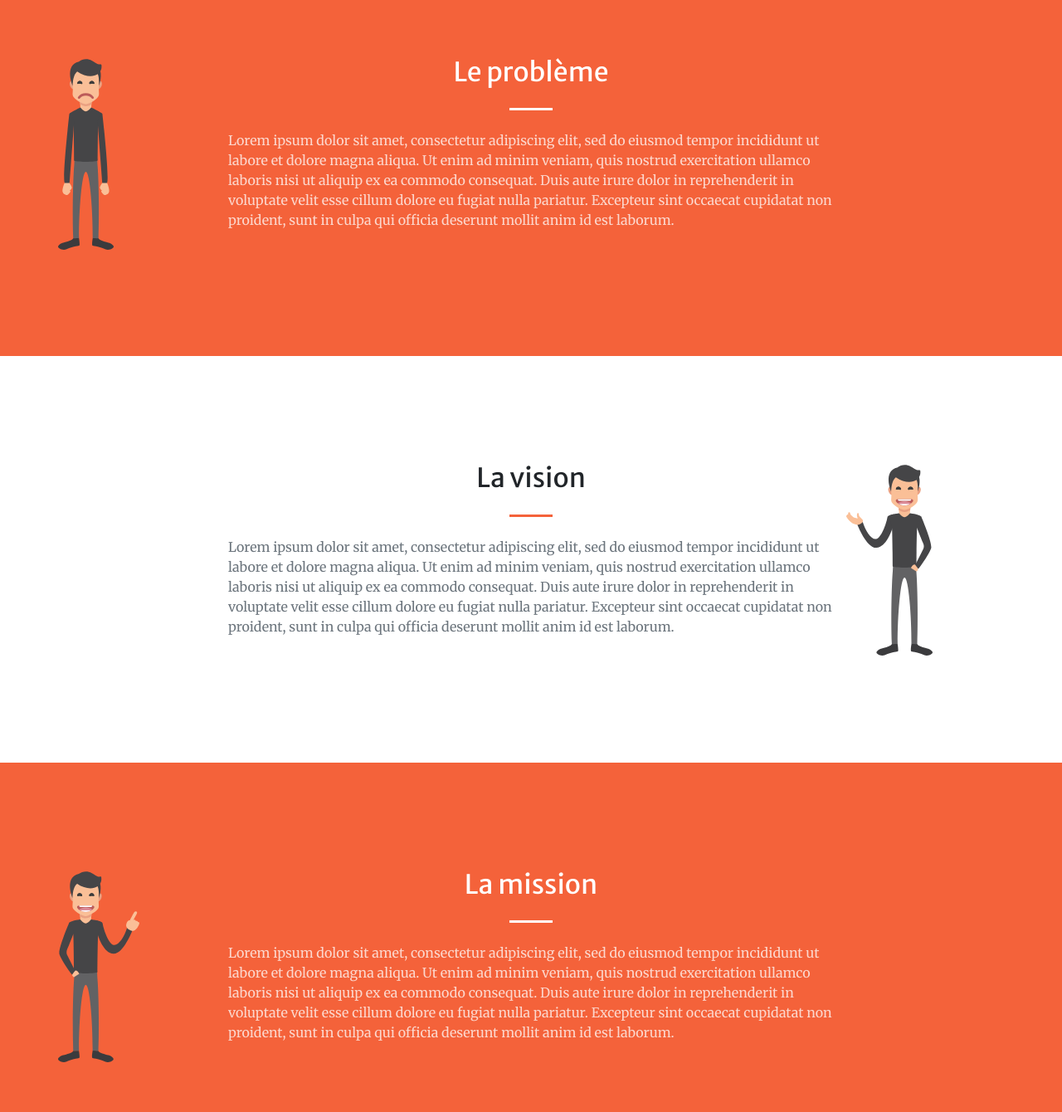
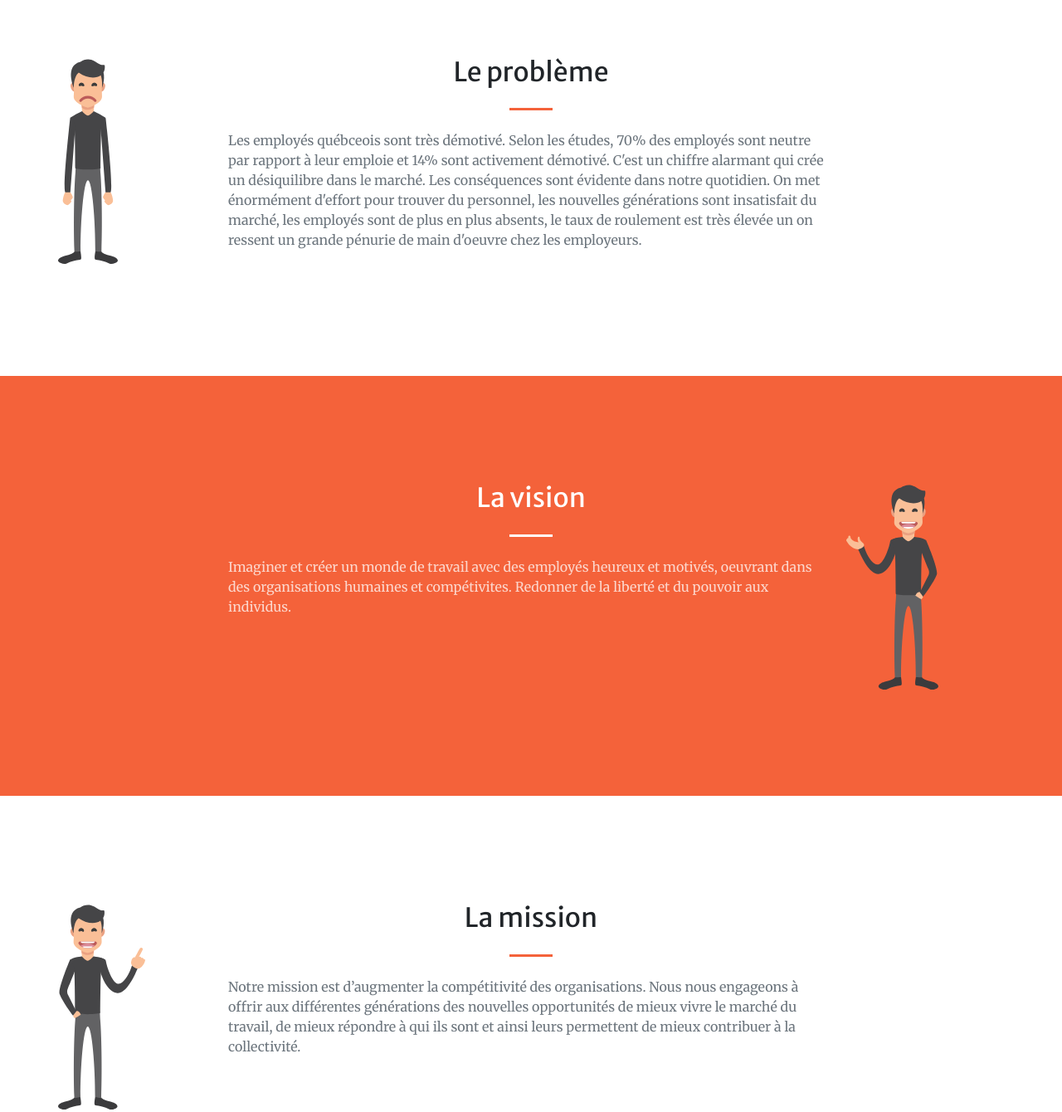
Before and after one commit to GBoucher42/GBoucher42.github.io, a plain HTML site: page index.html in a window 1280 px wide. Shown: the part 860-2200 px from the top of the page at 83% size. Drawn offline with Linux system fonts and the light colour scheme.

Commit message:
Add values to website

```diff
--- a/css/custom.css
+++ b/css/custom.css
@@ -1,13 +1,16 @@
 .sad-avatar{
+  height: 250px;
   background: url('../img/sad-avatar.svg') no-repeat;
 }
 
 .explaining-avatar{
+  height: 250px;
   background: url('../img/explaining-avatar.svg') no-repeat;
 }
 
 
 .happy-avatar{
+  height: 250px;
   background: url('../img/happy-avatar.svg') no-repeat;
 }
 
--- a/index.html
+++ b/index.html
@@ -47,6 +47,9 @@
             <a class="nav-link js-scroll-trigger" href="#mission">Mission</a>
           </li>
           <li class="nav-item">
+              <a class="nav-link js-scroll-trigger" href="#mission">Solution</a>
+            </li>
+          <li class="nav-item">
             <a class="nav-link js-scroll-trigger" href="#equipe">Équipe</a>
           </li>
         </ul>
@@ -64,9 +67,9 @@
         </div>
         <div class="col-lg-8 align-self-baseline">
           <p class="text-white-75 font-weight-light mb-5">
-            Le marché du travaille est remplit de gens démotivé qui cherchent
-            un alternative et change de constament d'emploie. TeamJob
-            est à l'écoute et propose un projet révolutionnaire
+            Pas facile d'être heureux au travail! Sommes-nous prêts pour le grand virage qui révlotionnera le marché du travail?
+            <br/>
+            TeamJob est prêt
           </p>
         </div>
       </div>
@@ -74,17 +77,21 @@
   </header>
 
   <!-- Problem Section -->
-  <section class="page-section bg-primary" id="probleme">
+  <section class="page-section" id="probleme">
     <div class="container">
       <div class="row ">
         <div class="col-sm-2 sad-avatar" >
         </div>
         <div class="col-lg-8">
-          <h2 class="text-white mt-0 justify-content-center text-center">Le problème</h2>
-          <hr class="divider light my-4">
+          <h2 class="mt-0 justify-content-center text-center">Le problème</h2>
+          <hr class="divider my-4">
           <div >
-              <p class="text-white-75 mb-4">
-                  Lorem ipsum dolor sit amet, consectetur adipiscing elit, sed do eiusmod tempor incididunt ut labore et dolore magna aliqua. Ut enim ad minim veniam, quis nostrud exercitation ullamco laboris nisi ut aliquip ex ea commodo consequat. Duis aute irure dolor in reprehenderit in voluptate velit esse cillum dolore eu fugiat nulla pariatur. Excepteur sint occaecat cupidatat non proident, sunt in culpa qui officia deserunt mollit anim id est laborum.
+              <p class="text-muted mb-4">
+                Les employés québceois sont très démotivé. Selon les études, 70% des employés sont neutre par rapport à leur emploie
+                et 14% sont activement démotivé. C'est un chiffre alarmant qui crée un désiquilibre dans le marché.
+                Les conséquences sont évidente dans notre quotidien. On met énormément d'effort pour trouver du personnel,
+                les nouvelles générations sont insatisfait du marché, les employés sont de plus en plus absents, le taux de roulement est
+                très élevée un on ressent un grande pénurie de main d'oeuvre chez les employeurs.
               </p>
           </div>
         </div>
@@ -93,15 +100,16 @@
   </section>
 
   <!-- Vision Section -->
-  <section class="page-section" id="vision">
+  <section class="page-section bg-primary" id="vision">
       <div class="container">
         <div class="row ">
           <div class="col-lg-8 offset-lg-2">
-            <h2 class="mt-0 justify-content-center text-center">La vision</h2>
-            <hr class="divider my-4">
+            <h2 class="text-white mt-0 justify-content-center text-center">La vision</h2>
+            <hr class="divider light my-4">
             <div >
-                <p class="text-muted mb-4">
-                    Lorem ipsum dolor sit amet, consectetur adipiscing elit, sed do eiusmod tempor incididunt ut labore et dolore magna aliqua. Ut enim ad minim veniam, quis nostrud exercitation ullamco laboris nisi ut aliquip ex ea commodo consequat. Duis aute irure dolor in reprehenderit in voluptate velit esse cillum dolore eu fugiat nulla pariatur. Excepteur sint occaecat cupidatat non proident, sunt in culpa qui officia deserunt mollit anim id est laborum.
+                <p class="text-white-75 mb-4">
+                  Imaginer et créer un monde de travail avec des employés heureux et motivés, oeuvrant dans des organisations
+                  humaines et compétivites. Redonner de la liberté et du pouvoir aux individus.
                 </p>
             </div>
           </div>
@@ -112,19 +120,45 @@
     </section>
 
   <!-- Mission Section -->
-  <section class="page-section bg-primary" id="mission">
+  <section class="page-section" id="mission">
       <div class="container">
         <div class="row ">
           <div class="col-sm-2 happy-avatar" >
           </div>
           <div class="col-lg-8">
-            <h2 class="text-white mt-0 justify-content-center text-center">La mission</h2>
+            <h2 class="mt-0 justify-content-center text-center">La mission</h2>
+            <hr class="divider my-4">
+            <div >
+                <p class="text-muted mb-4">
+                    Notre mission est d’augmenter la compétitivité des organisations.
+                    Nous nous engageons à offrir aux différentes générations des nouvelles opportunités
+                    de mieux vivre le marché du travail, de mieux répondre à qui ils sont et ainsi leurs
+                    permettent de mieux contribuer à la collectivité.
+                </p>
+            </div>
+          </div>
+        </div>
+      </div>
+    </section>
+
+  <!-- Solution Section -->
+  <section class="page-section bg-primary" id="solution">
+      <div class="container">
+        <div class="row ">
+          <div class="col-lg-8 offset-lg-2">
+            <h2 class="text-white mt-0 justify-content-center text-center">La solution</h2>
             <hr class="divider light my-4">
             <div >
                 <p class="text-white-75 mb-4">
-                    Lorem ipsum dolor sit amet, consectetur adipiscing elit, sed do eiusmod tempor incididunt ut labore et dolore magna aliqua. Ut enim ad minim veniam, quis nostrud exercitation ullamco laboris nisi ut aliquip ex ea commodo consequat. Duis aute irure dolor in reprehenderit in voluptate velit esse cillum dolore eu fugiat nulla pariatur. Excepteur sint occaecat cupidatat non proident, sunt in culpa qui officia deserunt mollit anim id est laborum.
+                    TeamJob offre une transition fluide et progressive de la gestion
+                    de chaque employé à la gestion de chaque équipes, des équipes naturelles.
+                    À travers la bonne gestion de la diversité et du profil de satisfaction au travail,
+                    TeamJob met en place une plateforme permettant le travail collaboratif, la bonne gouvernance
+                    et les bonnes pratiques de leadership.
                 </p>
             </div>
+          </div>
+          <div class="col-sm-2 explaining-avatar text-right" >
           </div>
         </div>
       </div>
```
